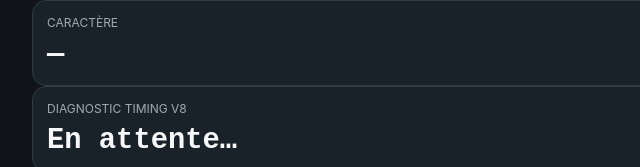
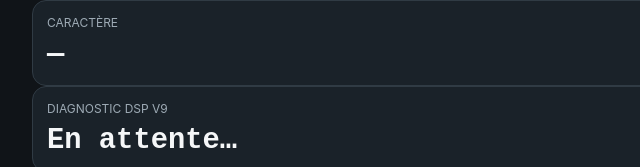
Before and after one commit to f1syh/cw-decoder, a website: page index.html in a window 1280 px wide. Shown: the part 254-421 px from the top of the page, 246-886 px from the left. Drawn offline with Linux system fonts and the light colour scheme.

Commit message:
chore: bump V9 frontend revision

```diff
--- a/index.html
+++ b/index.html
@@ -1 +1 @@
-<!doctype html><html lang="fr"><head><meta charset="utf-8"><meta name="viewport" content="width=device-width,initial-scale=1,viewport-fit=cover"><meta name="theme-color" content="#101418"><title>CW Decoder</title><link rel="manifest" href="manifest.webmanifest"><link rel="stylesheet" href="css/app.css?v=20261001-8"></head><body><main><header><h1>CW Decoder</h1><p id="status">Prêt</p></header><section class="metrics"><div><span>BF</span><strong id="frequency">— Hz</strong></div><div><span>Vitesse</span><strong id="wpm">— WPM</strong></div><div><span>Confiance</span><strong id="confidence">—</strong></div></section><section class="controls"><button id="startStop">Démarrer</button><button id="modeToggle">AUTO</button></section><section class="morse"><span>Caractère</span><strong id="morseCurrent">—</strong></section><section class="morse"><span>Diagnostic timing V8</span><strong id="diagnostic">En attente…</strong></section><textarea id="decodedText" readonly aria-label="Texte CW décodé" placeholder="Le texte décodé apparaîtra ici…"></textarea><section class="controls secondary"><button id="clearText">Effacer</button><button id="copyText">Copier</button></section></main><script type="module" src="js/app.js?v=20261001-8"></script></body></html>
+<!doctype html><html lang="fr"><head><meta charset="utf-8"><meta name="viewport" content="width=device-width,initial-scale=1,viewport-fit=cover"><meta name="theme-color" content="#101418"><title>CW Decoder</title><link rel="manifest" href="manifest.webmanifest"><link rel="stylesheet" href="css/app.css?v=20261001-9"></head><body><main><header><h1>CW Decoder</h1><p id="status">Prêt</p></header><section class="metrics"><div><span>BF</span><strong id="frequency">— Hz</strong></div><div><span>Vitesse</span><strong id="wpm">— WPM</strong></div><div><span>Confiance</span><strong id="confidence">—</strong></div></section><section class="controls"><button id="startStop">Démarrer</button><button id="modeToggle">AUTO</button></section><section class="morse"><span>Caractère</span><strong id="morseCurrent">—</strong></section><section class="morse"><span>Diagnostic DSP V9</span><strong id="diagnostic">En attente…</strong></section><textarea id="decodedText" readonly aria-label="Texte CW décodé" placeholder="Le texte décodé apparaîtra ici…"></textarea><section class="controls secondary"><button id="clearText">Effacer</button><button id="copyText">Copier</button></section></main><script type="module" src="js/app.js?v=20261001-9"></script></body></html>
```
